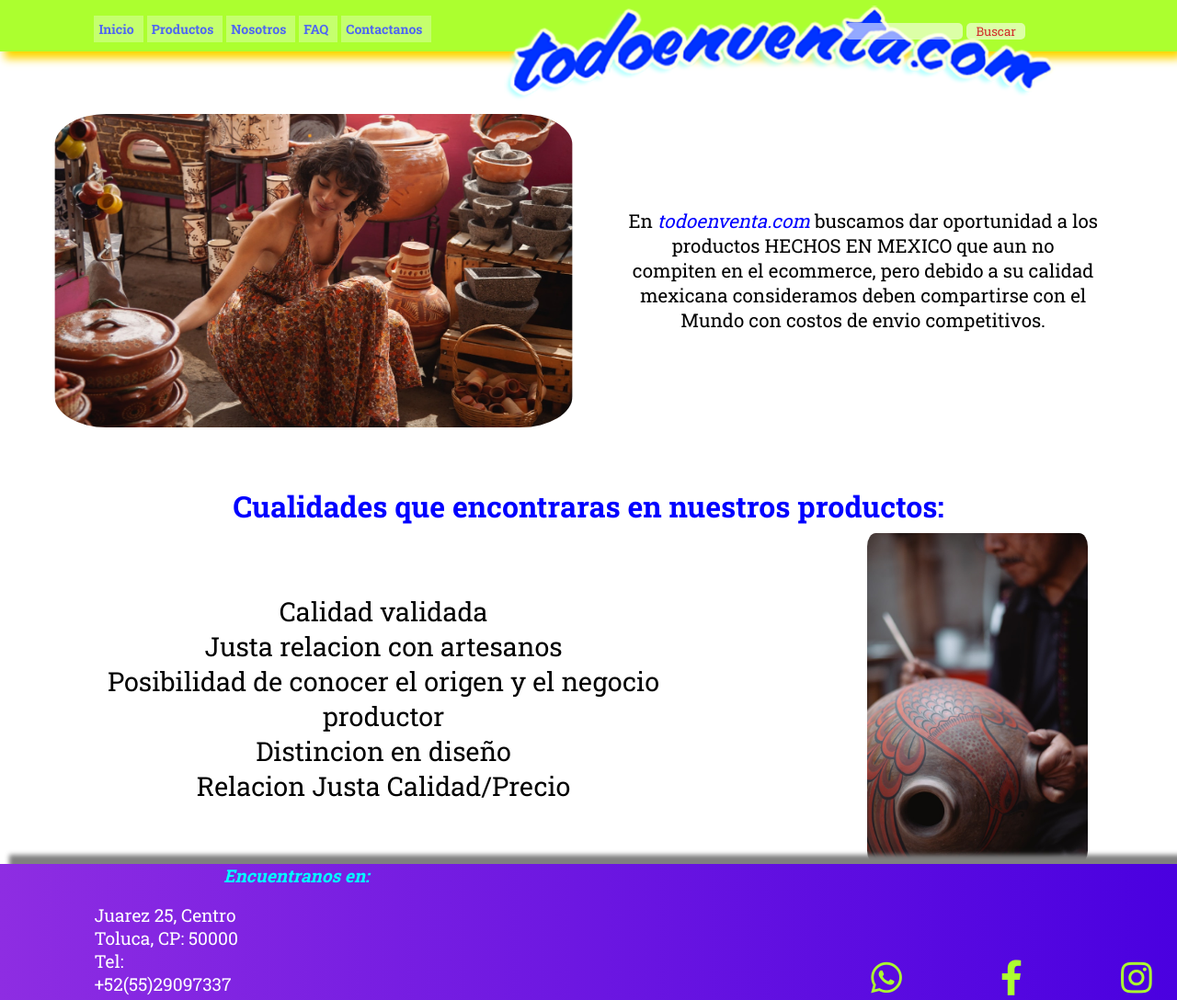
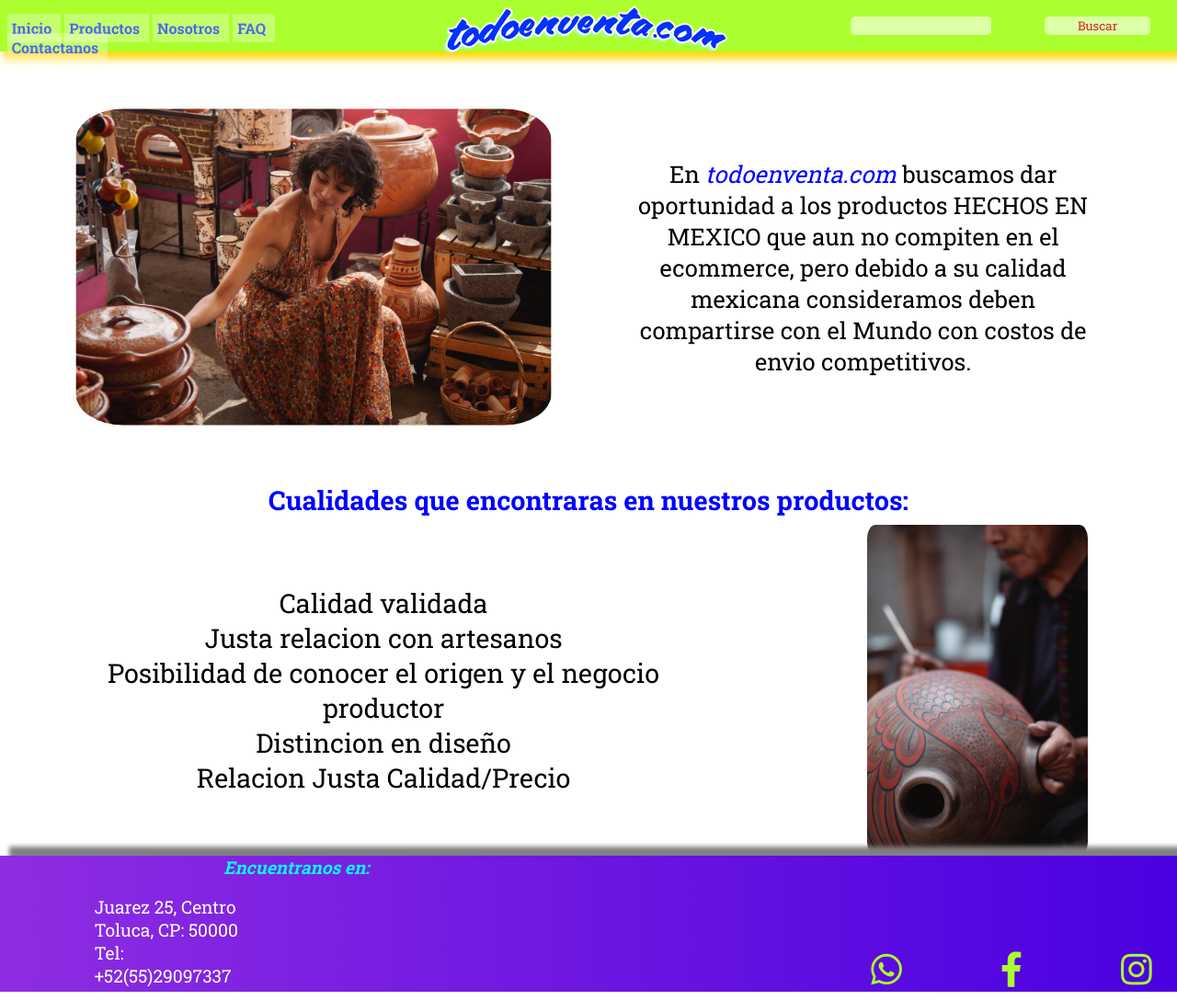
Before and after one commit to FranciscoZaragoza10/Zaragoza_todoenventa---Independiente---copia, a plain HTML site: page index.html in a window 1280 px wide. Shown: the whole page at 92% size. Drawn offline with Linux system fonts and the light colour scheme; grey boxes are pictures that could not be loaded.

Commit message:
header correction

```diff
--- a/faq.html
+++ b/faq.html
@@ -6,7 +6,10 @@
     <meta name="viewport" content="width=device-width, initial-scale=1.0" />
     <title>Todo en venta | Preguntas Frecuentes</title>
     <link href="style.CSS" rel="stylesheet" type="text/css" />
-    <link href="https://fonts.googleapis.com/css2?family=Roboto+Slab:wght@100;400;700;900&display=swap" rel="stylesheet">
+    <link
+      href="https://fonts.googleapis.com/css2?family=Roboto+Slab:wght@100;400;700;900&display=swap"
+      rel="stylesheet"
+    />
     <link
       rel="stylesheet"
       href="https://cdnjs.cloudflare.com/ajax/libs/font-awesome/5.15.4/css/all.min.css"
@@ -14,13 +17,12 @@
       crossorigin="anonymous"
       referrerpolicy="no-referrer"
     />
-
   </head>
   <body>
     <!--test de comentario-->
     <header>
       <nav>
-        <ul class="no-style nav__li nav__a">
+        <ul class="nav__li nav__a">
           <li><a href="index.html">Inicio</a></li>
           <li><a href="productos.html">Productos</a></li>
           <li><a href="nosotros.html">Nosotros</a></li>
@@ -28,50 +30,70 @@
           <li><a href="contactanos.html">Contactanos</a></li>
         </ul>
       </nav>
-      <div class="header__img--logo">
-        <a href="index.html"><img src="imgs/todo.png" alt="todo" />
+      <div>
+        <a href="index.html">
+          <img src="imgs/todo.png " alt="todo" />
         </a>
       </div>
-      <div class="header__div--buscar">
-      <form action="">
-        <input type="text" id="buscar" />
+
+      <form class="header__div--buscar" action="">
+        <input type="text" id="buscar" class="header__input--text" />
         <input type="submit" class="header__input--buscar" value="Buscar" />
-      </div>
       </form>
     </header>
 
     <section class="faq__section__table">
       <h1>PREGUNTAS FRECUENTES</h1>
-      <table >
-
+      <table>
         <thead>
-
-          <tr><th class="faq__section__table--th">Pregunta!!</th>
-          <th class="faq__section__table--th">Respuesta!!!</th></tr>
+          <tr>
+            <th class="faq__section__table--th">Pregunta!!</th>
+            <th class="faq__section__table--th">Respuesta!!!</th>
+          </tr>
         </thead>
 
         <tbody>
-          <tr><td class="faq__section__table--td">¿Como se llaman?</td><td class="faq__section__table--td">Nosotros somos todoenventa.com</td></tr>
-          <tr><td class="faq__section__table--td">¿Que venden?</td><td class="faq__section__table--td">Productos creados 100% en México</td></tr>
-          <tr><td class="faq__section__table--td">¿Que los diferencia de un marketplace tradicional?</td><td class="faq__section__table--td">La cercania con nuestros productores y la validacion de la calidad</td></tr>
-          <tr><td class="faq__section__table--td">¿De que manera se hacen los envios?</td><td class="faq__section__table--td">De acuerdo a tu codigo postal asignamos el proveedore de mensajeria con mejores tiempos de entrega y mejor precio</td></tr>
-
+          <tr>
+            <td class="faq__section__table--td">¿Como se llaman?</td>
+            <td class="faq__section__table--td">
+              Nosotros somos todoenventa.com
+            </td>
+          </tr>
+          <tr>
+            <td class="faq__section__table--td">¿Que venden?</td>
+            <td class="faq__section__table--td">
+              Productos creados 100% en México
+            </td>
+          </tr>
+          <tr>
+            <td class="faq__section__table--td">
+              ¿Que los diferencia de un marketplace tradicional?
+            </td>
+            <td class="faq__section__table--td">
+              La cercania con nuestros productores y la validacion de la calidad
+            </td>
+          </tr>
+          <tr>
+            <td class="faq__section__table--td">
+              ¿De que manera se hacen los envios?
+            </td>
+            <td class="faq__section__table--td">
+              De acuerdo a tu codigo postal asignamos el proveedore de
+              mensajeria con mejores tiempos de entrega y mejor precio
+            </td>
+          </tr>
         </tbody>
       </table>
-      </section>
-
+    </section>
 
     <footer>
-      <p> <em class="footer__em">Encuentranos en:</em></p>
-
+      <p><em class="footer__em">Encuentranos en:</em></p>
 
       <ul class="footer__ul">
-        <li>Juarez 25, Centro </li>
+        <li>Juarez 25, Centro</li>
         <li>Toluca, CP: 50000</li>
-        <li>Tel:
-          +52(55)29097337</li>
+        <li>Tel: +52(55)29097337</li>
       </ul>
-
 
       <iframe
         class="footer__iframe--map"
@@ -83,13 +105,11 @@
         loading="lazy"
       ></iframe>
 
-<a href="https://wa.me/qr/TGNQ7TG5OUS7H1"><i  class="fab fa-whatsapp" ></i></a>
-<a href="https://www.facebook.com/"><i class="fab fa-facebook-f"></i></a>
-<a href="https://www.instagram.com/"><i class="fab fa-instagram"></i></a>
-
-
-
-
+      <a href="https://wa.me/qr/TGNQ7TG5OUS7H1"
+        ><i class="fab fa-whatsapp"></i
+      ></a>
+      <a href="https://www.facebook.com/"><i class="fab fa-facebook-f"></i></a>
+      <a href="https://www.instagram.com/"><i class="fab fa-instagram"></i></a>
     </footer>
   </body>
 </html>
--- a/index.html
+++ b/index.html
@@ -13,8 +13,12 @@
       crossorigin="anonymous"
       referrerpolicy="no-referrer"
     />
-    <link href="https://fonts.googleapis.com/css2?family=Roboto+Slab:wght@100;400;700;900&display=swap" rel="stylesheet">
-<script src="codigo.js"></script>  </head>
+    <link
+      href="https://fonts.googleapis.com/css2?family=Roboto+Slab:wght@100;400;700;900&display=swap"
+      rel="stylesheet"
+    />
+    <script src="codigo.js"></script>
+  </head>
   <body>
     <!--test de comentario-->
     <header>
@@ -27,27 +31,35 @@
           <li><a href="contactanos.html">Contactanos</a></li>
         </ul>
       </nav>
-      <div class="header__img--logo">
-        <a href="index.html"><img src="imgs/todo.png" alt="todo" />
+      <div>
+        <a href="index.html">
+          <img src="imgs/todo.png " alt="todo" />
         </a>
       </div>
-      <div class="header__div--buscar">
-      <form action="">
-        <input type="text" id="buscar" />
+
+      <form class="header__div--buscar" action="">
+        <input type="text" id="buscar" class="header__input--text" />
         <input type="submit" class="header__input--buscar" value="Buscar" />
-      </div>
       </form>
     </header>
     <main>
       <section class="main__section">
-        <img class="main__img--artesania slidein2" src="imgs/artesania2.jpg" alt="todo" />
+        <img
+          class="main__img--artesania slidein2"
+          src="imgs/artesania2.jpg"
+          alt="todo"
+        />
         <p class="main_p">
-          En <em>todoenventa.com</em> buscamos dar oportunidad a los productos HECHOS EN MEXICO que aun no compiten en el ecommerce,
-          pero debido a su calidad mexicana consideramos deben compartirse con el Mundo con costos de envio competitivos.
+          En <em>todoenventa.com</em> buscamos dar oportunidad a los productos
+          HECHOS EN MEXICO que aun no compiten en el ecommerce, pero debido a su
+          calidad mexicana consideramos deben compartirse con el Mundo con
+          costos de envio competitivos.
         </p>
       </section>
       <section class="main__section">
-        <h2 class="main__h2--cualidades">Cualidades que encontraras en nuestros productos:</h2>
+        <h2 class="main__h2--cualidades">
+          Cualidades que encontraras en nuestros productos:
+        </h2>
         <ul class="main__ul--cualidades">
           <li>Calidad validada</li>
           <li>Justa relacion con artesanos</li>
@@ -56,20 +68,21 @@
           <li>Relacion Justa Calidad/Precio</li>
         </ul>
 
-      <img class="main__img--cualidades slidein" src="imgs/cualidades.jpg" alt="cualidades" />
+        <img
+          class="main__img--cualidades slidein"
+          src="imgs/cualidades.jpg"
+          alt="cualidades"
+        />
       </section>
     </main>
     <footer>
-      <p> <em class="footer__em">Encuentranos en:</em></p>
-
+      <p><em class="footer__em">Encuentranos en:</em></p>
 
       <ul class="footer__ul">
-          <li>Juarez 25, Centro </li>
+        <li>Juarez 25, Centro</li>
         <li>Toluca, CP: 50000</li>
-          <li>Tel:
-            +52(55)29097337</li>
+        <li>Tel: +52(55)29097337</li>
       </ul>
-
 
       <iframe
         class="footer__iframe--map"
@@ -81,15 +94,11 @@
         loading="lazy"
       ></iframe>
 
-
-
-<a href="https://wa.me/qr/TGNQ7TG5OUS7H1"><i  class="fab fa-whatsapp" ></i></a>
+      <a href="https://wa.me/qr/TGNQ7TG5OUS7H1"
+        ><i class="fab fa-whatsapp"></i
+      ></a>
       <a href="https://www.facebook.com/"><i class="fab fa-facebook-f"></i></a>
       <a href="https://www.instagram.com/"><i class="fab fa-instagram"></i></a>
-
-
-
-
     </footer>
   </body>
 </html>
--- a/style.CSS
+++ b/style.CSS
@@ -9,7 +9,8 @@ body {
 }
 
 header {
-  display: inline-block;
+  display: flex;
+  justify-content: space-between;
   background-color: rgb(172, 255, 47);
   position: sticky;
   z-index: 1;
@@ -19,49 +20,46 @@ header {
 }
 
 .header__div--buscar {
-  display: inline-block;
-  margin-left: 10%;
-  position: absolute;
-  top: 40%;
+  display: flex;
+  justify-content: space-around;
+  align-items: center;
+  width: 30vw;
 }
 
 input {
-  display: inline-block;
   color: rgb(209, 44, 44);
   background-color: rgba(255, 255, 255, 0.577);
-  transition: background-color is linear;
   border-radius: 5px;
   border: none;
-  width: 10vw;
 }
 .header__input--buscar {
   cursor: pointer;
-  width: 5vw;
+  width: 30%;
+  height: 20px;
 }
-header img {
-  width: 50vw;
+.header__input--text {
+  width: 40%;
+  height: 20px;
+}
 
-  display: inline-block;
-  position: absolute;
+header a img {
+  width: 26vw;
+  position: relative;
   top: 10%;
-  transition: all 3s;
+  transition: hover 3s;
 }
 header img:hover {
-  width: 22vw;
+  width: 29vw;
 }
-.header__img--logo {
-  display: inline-block;
-  width: 20vw;
-  margin-left: 1.5%;
-}
+
 /*NAV*********************************************************************************************************************/
 
 nav {
-  display: inline-block;
   padding-bottom: 1%;
-  padding-left: 5%;
-  width: 40vw;
+  padding-left: 1%;
+  width: 30vw;
   height: 100%;
+  position: relative;
 }
 
 li a:hover {
@@ -71,11 +69,12 @@ nav ul {
   list-style-type: none;
   position: absolute;
   top: 35%;
-  left: 8%;
+  left: 2%;
+  width: 100%;
 }
 .nav__li li {
   display: inline-block;
-  font-size: 1.1vw;
+  font-size: 1rem;
 }
 .nav__a a {
   margin: 0;
@@ -112,8 +111,8 @@ h2 {
 }
 .main__h2--cualidades {
   margin-bottom: 1vh;
-  width: 100%;
-  font-size: 2rem;
+  width: 80vw;
+  font-size: 1.8rem;
 }
 .main__section {
   display: flex;
@@ -124,15 +123,16 @@ h2 {
 }
 
 .main_p {
-  font-size: 1.6vw;
+  font-size: 1.6rem;
   text-align: center;
   width: 40vw;
   height: auto;
 }
 .main__img--artesania {
   max-width: 40vw;
+  min-width: 300px;
   border-radius: 10%;
-  transform: scale(1.1, 1);
+  transform: scale(1.01, 1.01);
 }
 
 .main__img--cualidades {
@@ -303,11 +303,10 @@ footer {
   color: white;
   background: linear-gradient(to right, #8e2de2, #4a00e0);
   font-size: 1.2em;
-
   box-shadow: 10px -10px 5px gray;
   z-index: 1;
   top: 0;
-  width: 100%;
+  width: 100vw;
 }
 footer a {
   display: inline-block;
```
Also changed, not shown: contactanos.html (+7 -7 lines), nosotros.html (+24 -25 lines), productos.html (+26 -32 lines). Lines whose indentation alone changed are shown as unchanged.
